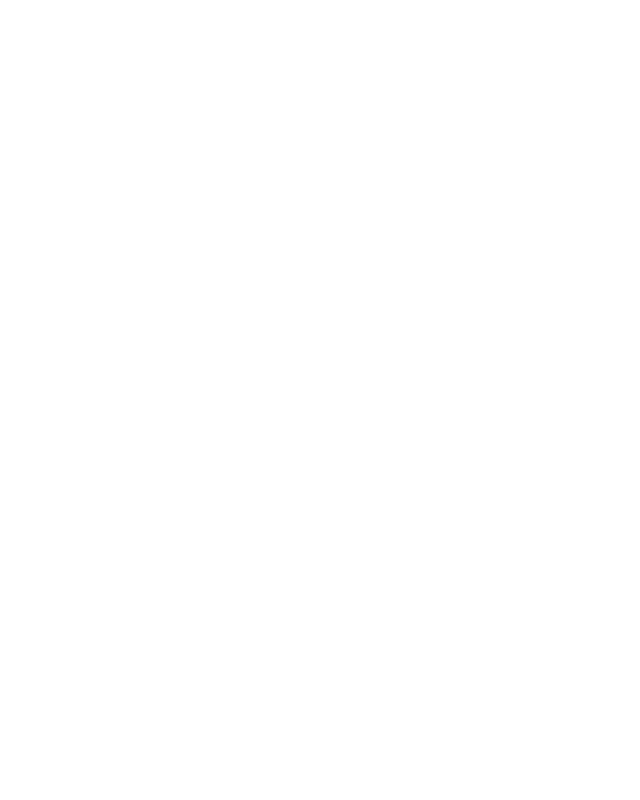
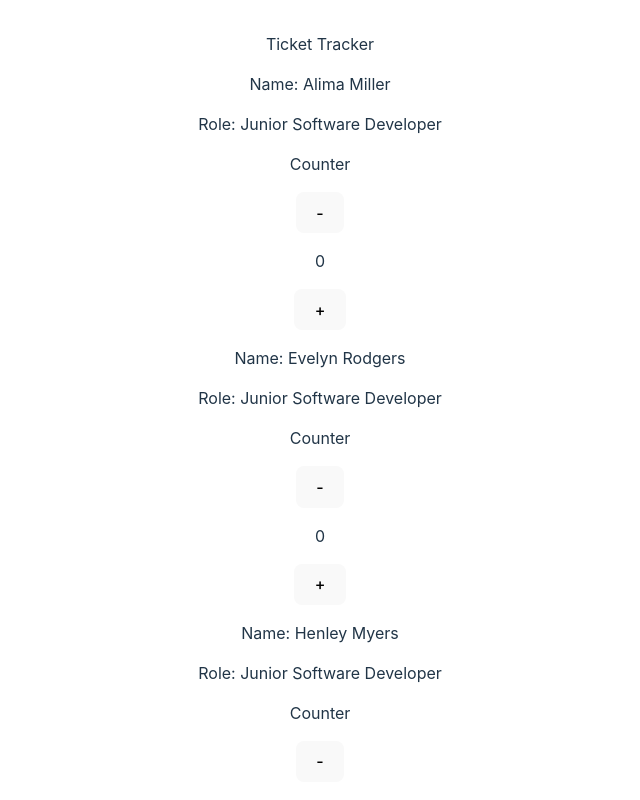
Before and after one commit to mh-fung/ticket-tracker, a React (Vite) app: page / in a window 1280 px wide. Shown: the top 800 px of the page, without its empty margins (320-960 px from the left). Built offline with nearby package versions, Linux system fonts and the light colour scheme.

Commit message:
Modified components and app.tsx to generate components automatically

```diff
--- a/src/App.tsx
+++ b/src/App.tsx
@@ -1,15 +1,21 @@
-import { useState } from 'react'
+import team from './data/team'
 import './App.css'
+import Employee from './components/Employee/Employee'
 
 
 const App = () => {
+//map method on team(i.e. employee[]): a call back function to create an array of employee components?
 
+const teamTSX = team.map((employee) => {
+  return <div key={employee.id}> <Employee name={employee.name} role={employee.role}/></div>
+})
   return (
-    <>
-      <div>
-      <p></p>
-      </div>
-    </>
+    <div>
+      <header>Ticket Tracker</header>
+      <section className="container">
+        {teamTSX}
+      </section>
+    </div>
   )
 }
 
--- a/src/components/Counter/Counter.tsx
+++ b/src/components/Counter/Counter.tsx
@@ -1 +1,24 @@
 import "./Counter.scss"
+import { useState } from "react";
+
+const Counter = () => {
+    const [counter, setCounter] = useState<number>(0);
+
+    const handleIncrement = () => {
+        setCounter(counter + 1);
+    }
+
+    const handleDecrement = () => {
+        setCounter(counter - 1);
+    }
+    return (
+    <div className="counter-container">
+        <p>Counter</p>
+        <button onClick={handleDecrement}>-</button>
+        <p>{counter}</p>
+        <button onClick={handleIncrement}>+</button>
+    </div>
+    );
+};
+
+export default Counter
--- a/src/components/Employee/Employee.tsx
+++ b/src/components/Employee/Employee.tsx
@@ -1 +1,20 @@
+import employee from "../../types/employee";
 import "./Employee.scss";
+import Counter from "../Counter/Counter";
+
+type EmployeeProps = {
+    name: string;
+    role: string;
+};
+
+const Employee = ({name, role}: EmployeeProps) => {
+
+    return (
+        <div>
+            <p>Name: {name}</p>
+            <p>Role: {role}</p>
+            <Counter />
+        </div>
+    );
+};
+export default Employee;
```
